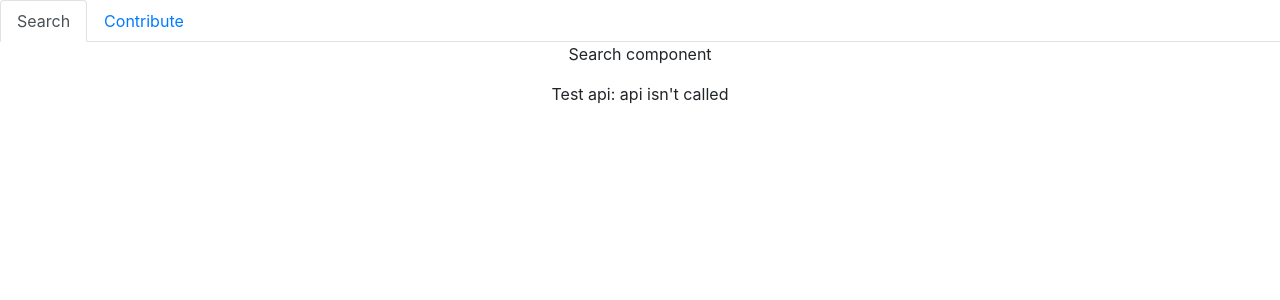
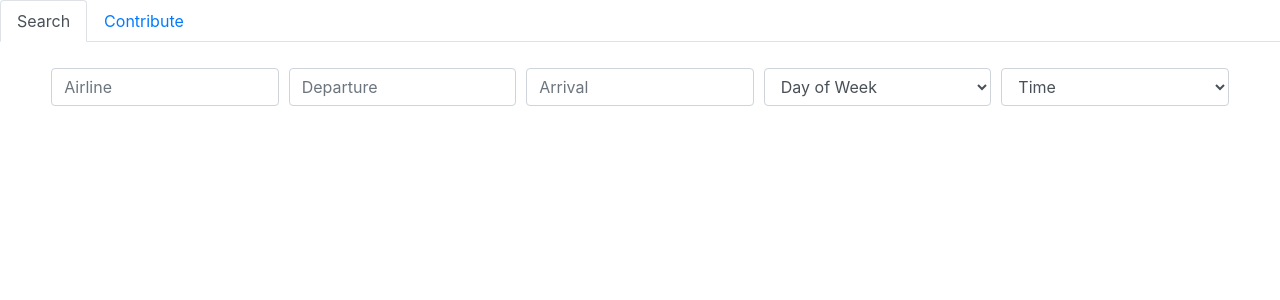
Before and after one commit to sophiazhi/airborne, a React (Create React App) app: page / in a window 1280 px wide. Shown: the top 300 px of the page. Built offline with nearby package versions, Linux system fonts and the light colour scheme; no server answers.

Commit message:
Added search bar for Search.js

```diff
--- a/src/Search.js
+++ b/src/Search.js
@@ -1,13 +1,77 @@
 import React from 'react';
+import Form from 'react-bootstrap/Form';
+import Button from 'react-bootstrap/Button';
+import Col from 'react-bootstrap/Col';
 
 class Search extends React.Component {
     constructor(props) {
         super(props);
+        this.departure = React.createRef();
+        this.arrival = React.createRef();
+        this.dayOfWeek = React.createRef();
+        this.time = React.createRef();
+        this.airline = React.createRef();
+
+        /*
+        this.handleSubmit = this.handleSubmit.bind(this);
+
         this.state = {
             time: "api isn't called"
         }
+        */
     }
+    render() {
+        return (
+            <Form className="searchbar">
+                <Form.Row>
+                    <Col>
+                        <Form.Group controlId="formAirline">
+                            <Form.Control ref={this.airline} type="text" placeholder="Airline"/>
+                        </Form.Group>
+                    </Col>
+                    <Col>
+                        <Form.Group controlId="formDeparture">
+                            <Form.Control ref={this.departure} type="text" placeholder="Departure"/>
+                        </Form.Group>
+                    </Col>
+                    <Col>
+                        <Form.Group controlId="formArrival">
+                            <Form.Control ref={this.arrival} type="text" placeholder="Arrival"/>
+                        </Form.Group>
+                    </Col>
+                    <Col>
+                        <Form.Group controlId="formDayOfWeek">
+                            <Form.Control ref={this.dayOfWeek} as="select" defaultValue="Day of Week">
+                                <option>Day of Week</option>
+                                <option>Monday</option>
+                                <option>Tuesday</option>
+                                <option>Wednesday</option>
+                                <option>Thursday</option>
+                                <option>Friday</option>
+                                <option>Saturday</option>
+                                <option>Sunday</option>
+                            </Form.Control>
+                        </Form.Group>
+                    </Col>
 
+                    <Col>
+                        <Form.Group controlId="formTime">
+                            <Form.Control ref={this.time} as="select" defaultValue="Time">
+                                <option>Time</option>
+                                <option>2:00 AM - 5:59 AM</option>
+                                <option>6:00 AM - 9:59 AM</option>
+                                <option>10:00 AM - 1:59 PM</option>
+                                <option>2:00 PM - 5:59 PM</option>
+                                <option>6:00 PM - 9:59 PM</option>
+                                <option>10:00 PM - 1:59 AM</option>
+                            </Form.Control>
+                        </Form.Group>
+                    </Col>
+                </Form.Row>
+            </Form>
+        )
+    }
+    /*
     componentDidMount() {
         fetch('/time').then(res => res.json()).then(data => {
             console.log(data);
@@ -23,6 +87,7 @@ class Search extends React.Component {
         </div>
         );
     }
+    */
 }
 
 export default Search;
--- a/src/index.css
+++ b/src/index.css
@@ -15,3 +15,9 @@ code {
 .body {
   margin: 10%;
 }
+
+.searchbar {
+  margin-top: 2%;
+  margin-left: 4%;
+  margin-right: 4%;
+}
```
